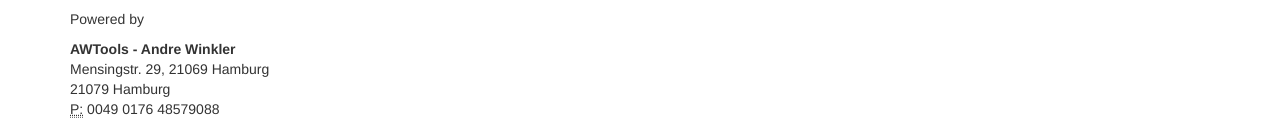
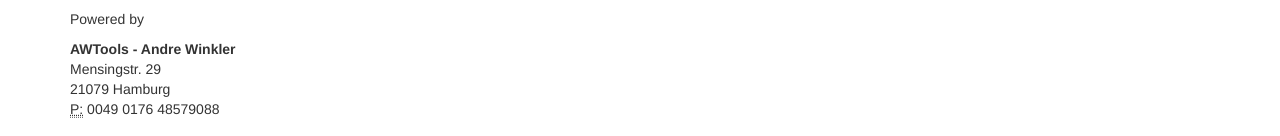
Before and after one commit to gluehloch/gluehloch, a website: page src/index.html in a window 1280 px wide. Shown: the part 830-966 px from the top of the page. Drawn offline with nearby package versions, Linux system fonts and the light colour scheme; some packages are replaced by stand-ins of ours.

Commit message:
FIX: Address double.

```diff
--- a/src/index.html
+++ b/src/index.html
@@ -76,7 +76,7 @@
   </p>
   <address>
     <strong>AWTools - Andre Winkler</strong><br>
-    Mensingstr. 29, 21069 Hamburg<br>
+    Mensingstr. 29<br>
     21079 Hamburg<br>
     <abbr title="Phone">P:</abbr> 0049 0176 48579088
   </address>
```
